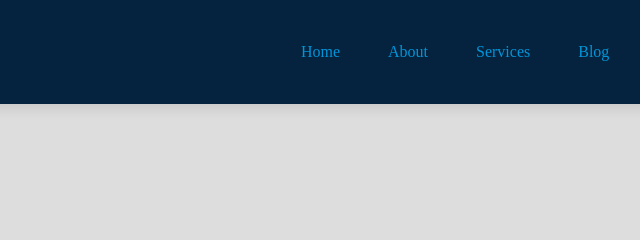
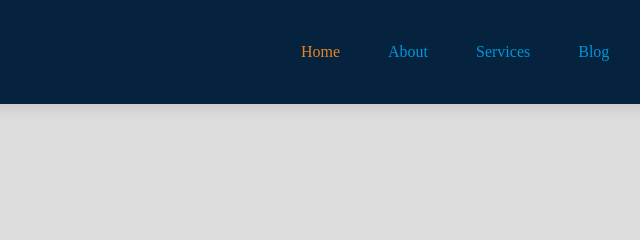
Before and after one commit to DevZiaus/html-boilerplate, a plain HTML site: page index.html in a window 1280 px wide. Shown: the top 240 px of the page, 151-791 px from the left. Drawn offline with Linux system fonts and the light colour scheme.

Commit message:
Nav Menu Active Status Implemented

```diff
--- a/assets/js/app.js
+++ b/assets/js/app.js
@@ -69,7 +69,7 @@ function navToggle() {
         navMenu.classList.remove("toggled");
     });
 
-    // Nav menu Active state
+    // Nav Menu Active state
     navMenu.addEventListener("click", (e) => {
         if (e.target.classList.contains("nav-link")) {
             navLinks.forEach((link) => {
--- a/index.html
+++ b/index.html
@@ -25,7 +25,7 @@
 
                     <ul class="nav-menu">
                         <li class="nav-item">
-                            <a href="#main" class="nav-link">Home</a>
+                            <a href="#main" class="nav-link active">Home</a>
                         </li>
                         <li class="nav-item">
                             <a href="#about" class="nav-link">About</a>
```
Also changed, not shown: assets/css/styles.css (+12 -4 lines).
